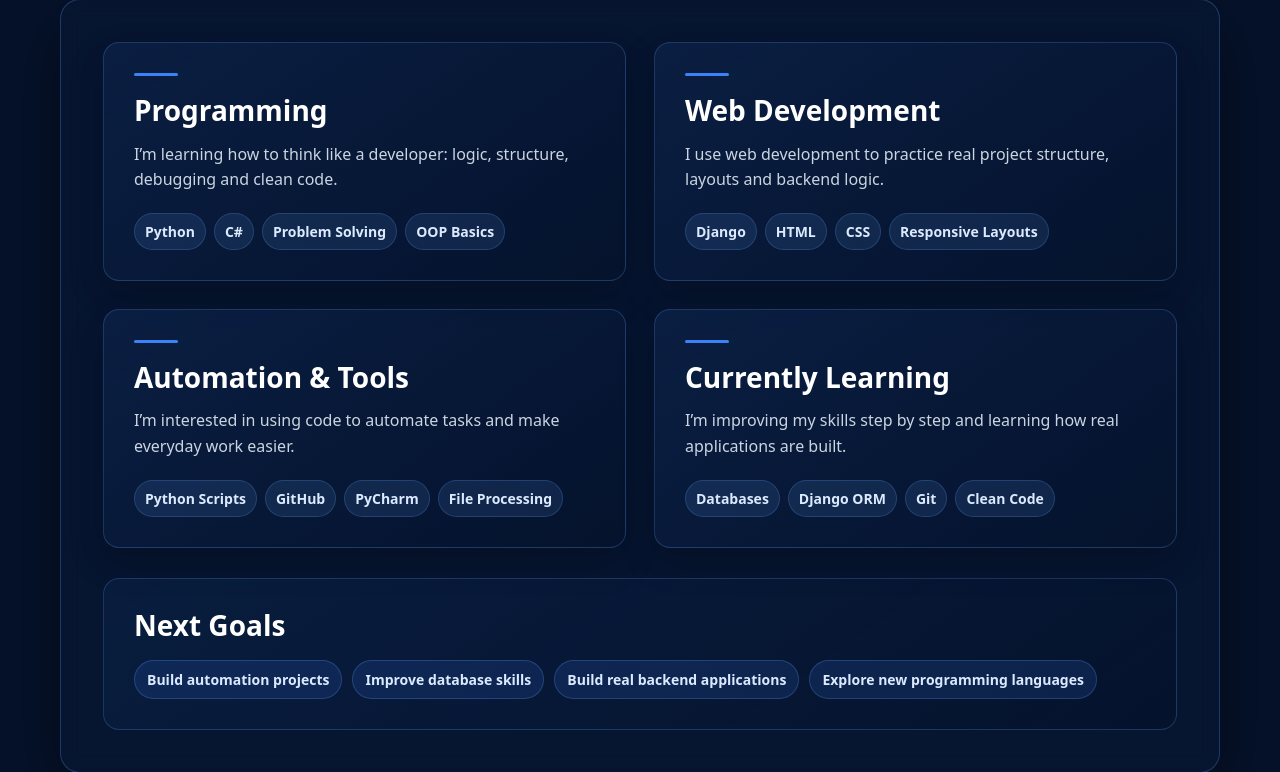
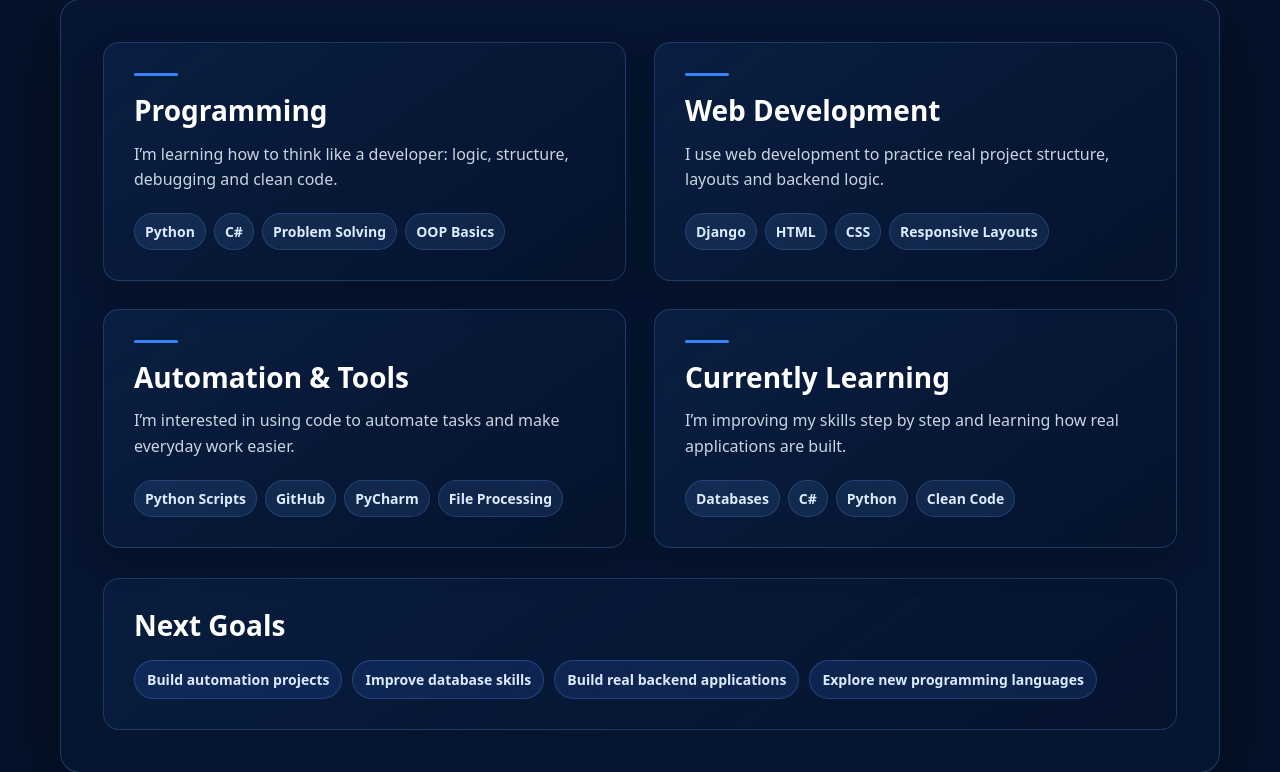
Before and after one commit to Mishasay/portfolio-website-, a Django app: page /skills/ in a window 1280 px wide. Shown: the part 801-1573 px from the top of the page. Run offline with Django 5.2, Linux system fonts and the light colour scheme.

Commit message:
Add some new informations

```diff
--- a/webnew/main/templates/main/index.html
+++ b/webnew/main/templates/main/index.html
@@ -25,7 +25,7 @@
             <span>Python</span>
             <span>Django</span>
             <span>C#</span>
-            <span>C++</span>
+
         </div>
 
         <div class="back-actions">
--- a/webnew/main/templates/main/skills.html
+++ b/webnew/main/templates/main/skills.html
@@ -77,8 +77,8 @@
 
                 <div class="skill-tags">
                     <span>Databases</span>
-                    <span>Django ORM</span>
-                    <span>Git</span>
+                    <span>C#</span>
+                    <span>Python</span>
                     <span>Clean Code</span>
                 </div>
 
```
Also changed, not shown: webnew/main/templates/main/about.html (+5 -5 lines).
